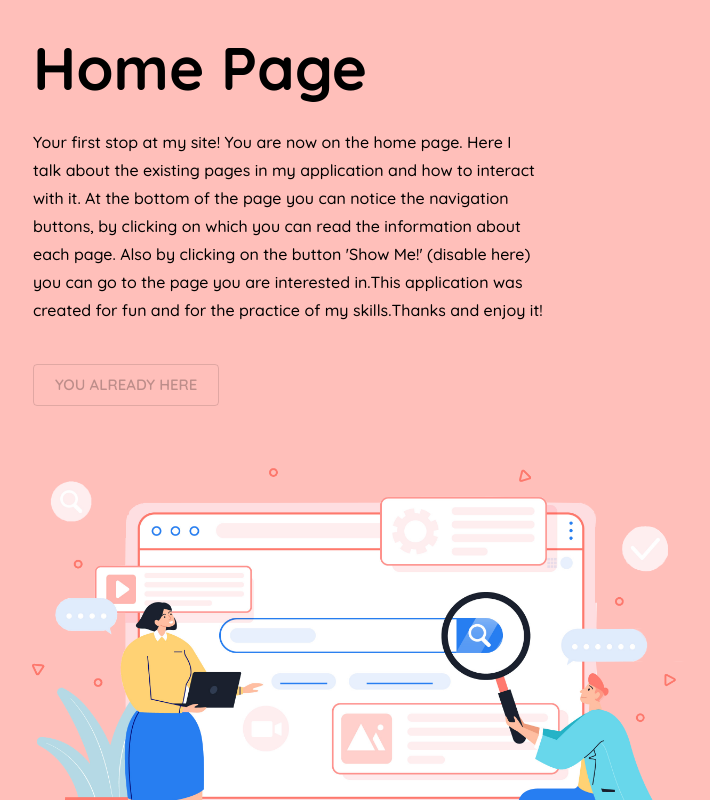
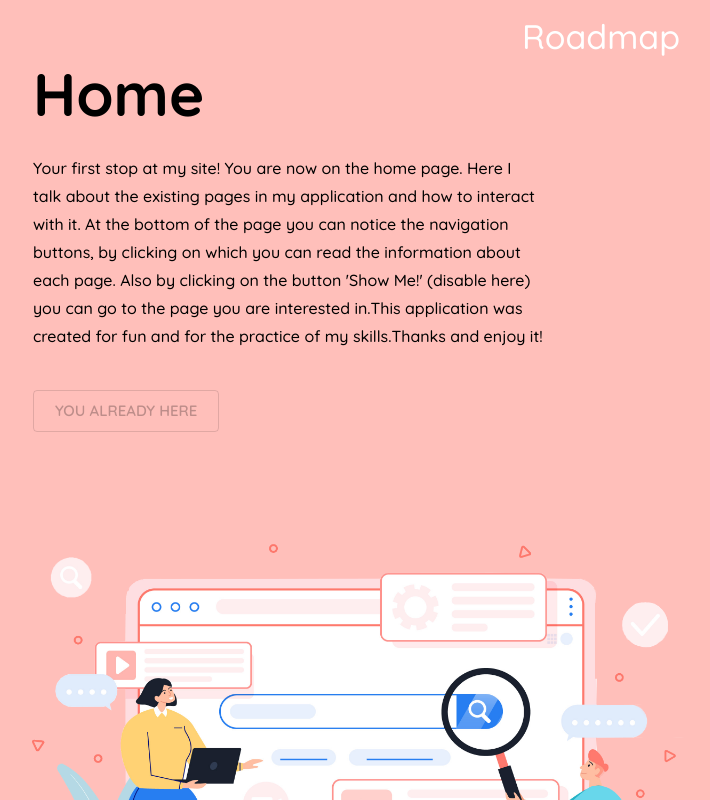
Before and after one commit to Ramil3107/my-pet-project, a React (Create React App) app: page /home in a window 1280 px wide. Shown: the top 800 px of the page, without its empty margins (39-749 px from the left). Built offline with nearby package versions, Linux system fonts and the light colour scheme; no server answers.

Commit message:
text edits home page

```diff
--- a/src/pages/home/Home.js
+++ b/src/pages/home/Home.js
@@ -25,6 +25,17 @@ const Home = () => {
     }
 
     return (
+        <>
+            <Typography
+            pt={2}
+            height={10}
+            color="white"
+            bgcolor={setScreen(currentScreen).bgcolor}
+            align="center"
+                variant="h4"
+            >
+                Roadmap
+            </Typography>
             <Box
                 sx={{
                     display: "flex",
@@ -35,7 +46,8 @@ const Home = () => {
                     bgcolor: setScreen(currentScreen).bgcolor
                 }}
             >
-            <Box sx={{ ml: "5%", width: 510, p: 1 }}>
+
+                <Box sx={{ ml: "5%", width: 510, p: 1, height: "28rem" }}>
                     <Typography
                         sx={{ mt: 3 }}
                         variant="h2"
@@ -72,6 +84,7 @@ const Home = () => {
                     <Navigation currentScreen={currentScreen} />
                 </Box>
             </Box>
+        </>
 
     )
 }
--- a/src/pages/home/components/CheckboxIcon.js
+++ b/src/pages/home/components/CheckboxIcon.js
@@ -5,7 +5,6 @@ import { Checkbox } from "@mui/material"
 const CheckboxIcon = ({ Icon, OutlinedIcon, onClick, checked, color }) => {
     return (
         <Checkbox
-
             checked={checked}
             onClick={onClick}
             size="large"
--- a/src/pages/home/redux/homeSlice.js
+++ b/src/pages/home/redux/homeSlice.js
@@ -8,7 +8,7 @@ import enjoyItImg from "../../../assets/homePage/enjoyItImg.png"
 const initialState = {
     pages: [
         {
-            title: "Home Page",
+            title: "Home",
             description: `Your first stop at my site! You are now on the home page. Here I talk about the existing pages in my application and how to interact with it. At the bottom of the page you can notice the navigation buttons, by clicking on which you can read the information about each page. Also by clicking on the button 'Show Me!' (disable here) you can go to the page you are interested in.This application was created for fun and for the practice of my skills.Thanks and enjoy it!`,
             buttonText: "You Already Here",
             img: homePageImg,
@@ -16,7 +16,7 @@ const initialState = {
             isDisabled: true
         },
         {
-            title: "Resume Page",
+            title: "Resume",
             description: "Yes, this page is about me and no, I'm not a narcissist, haha. On this page you can see what I am studying now and what technologies and services I have come across. Also here you can read a little about my pet projects and follow the link to see.There is also boring information about my education and the languages I speak haha.",
             buttonText: "Show Me",
             img: CVpage,
@@ -24,7 +24,7 @@ const initialState = {
             isDisabled: false
         },
         {
-            title: "Profile Page",
+            title: "Profile",
             description: "This is your space and only yours. The so-called user information. Add your avatar (feel free), first name, last name and nickname so that my app remembers you. Do this and it will start saying hello to you, on every page! My pet app is shy to contact you without knowing your name, so don't embarrass him =)",
             buttonText: "Show Me",
             img: profileImg,
@@ -32,8 +32,8 @@ const initialState = {
             isDisabled: false
         },
         {
-            title: "News",
-            description: "There will be news about updates in the application, and also about upcoming innovations. Perhaps I will implement something like a blog on this page, where I will also post interesting news from the IT world.",
+            title: "Notes",
+            description: "Nice page where you can add and remove notes for your profile.ы",
             buttonText: "Show Me",
             img: newsImg,
             bgcolor: "#79c1d9",
--- a/src/pages/resume/Resume.js
+++ b/src/pages/resume/Resume.js
@@ -115,8 +115,8 @@ const Resume = () => {
         },
     ]
 
-    const advantagesItem = ["I have a three pet projects", "Studied with a mentor", "Have little commercial experience"]
-    const languagesItem = ["English", "Ukrainian", "Russian", "azerbaijani"]
+    const advantagesItem = ["I have three pet projects", "Studied with a mentor", "Have little commercial experience"]
+    const languagesItem = ["English", "Ukrainian", "Russian", "Azerbaijani"]
 
     return (
         <Box align="center" sx={{ }}>
```
Lines whose indentation alone changed are shown as unchanged.
